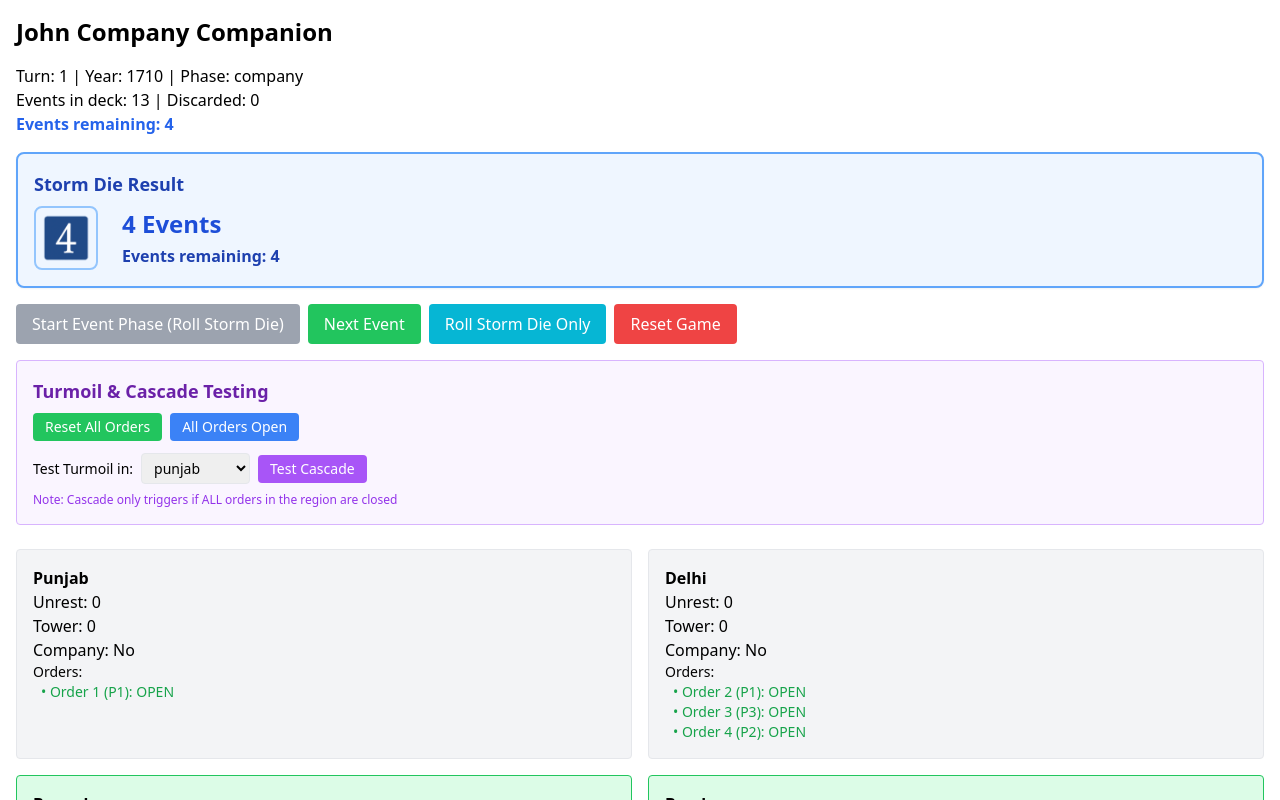
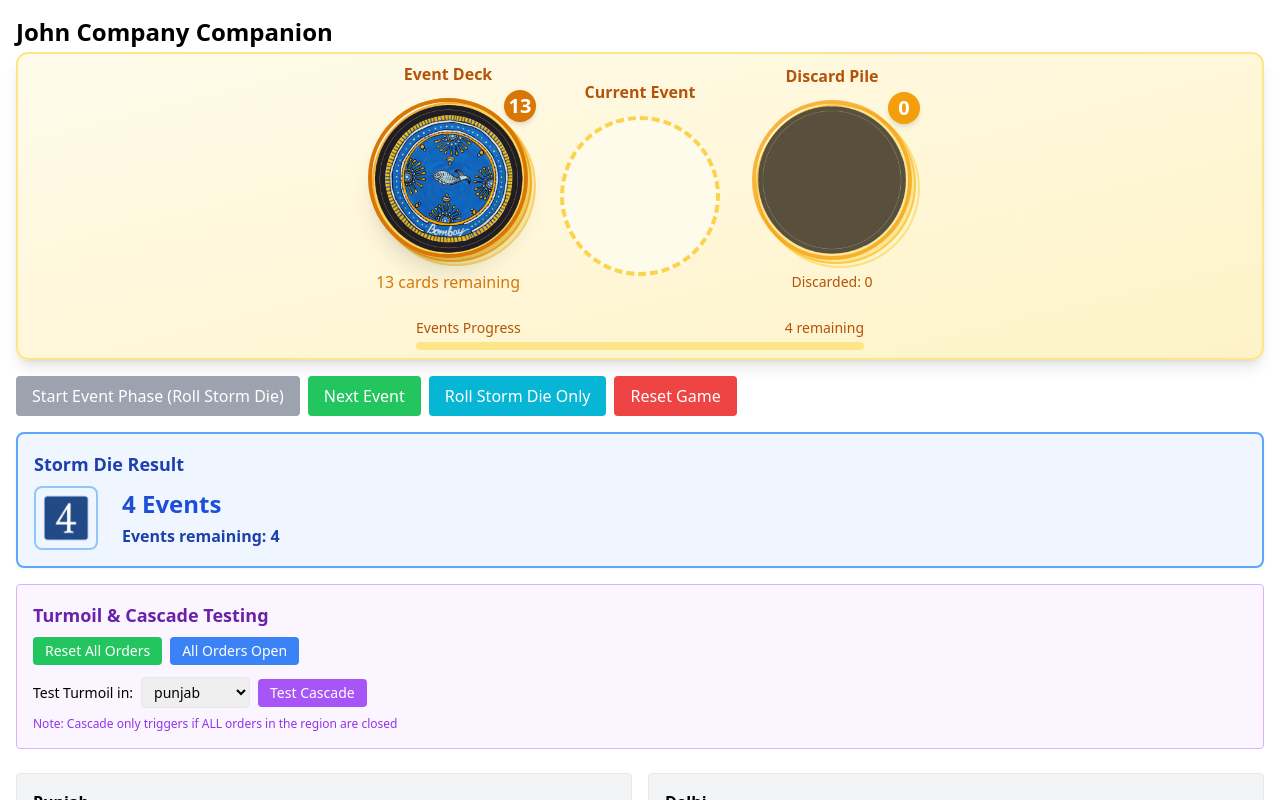
Before and after one commit to blakekwehrle/johncompany-app, a React (Vite) app in the folder client/: page / in a window 1280 px wide. Both pictures are taken after a click on the button "Start Event Phase (Roll Storm Die)". Shown: the top 800 px of the page. Built offline with nearby package versions, Linux system fonts and the light colour scheme.

Commit message:
prepping for UI overhall

```diff
--- a/client/src/App.tsx
+++ b/client/src/App.tsx
@@ -3,6 +3,18 @@
 import { REGION_IDS, type RegionId } from './data/initialState';
 import type { EventType } from './types/game';
 import { diceAnimation } from './data/storm';
+import { getEventDefinition } from './types/events';
+
+// Import ganjifa images
+import blank_img from './assets/images/ganjifa/backs/ganjifa_blank.png';
+import bengal_img from './assets/images/ganjifa/backs/ganjifa_bengal.png';
+import bombay_img from './assets/images/ganjifa/backs/ganjifa_bombay.png';
+import delhi_img from './assets/images/ganjifa/backs/ganjifa_delhi.png';
+import hyderabad_img from './assets/images/ganjifa/backs/ganjifa_hyderabad.png';
+import madras_img from './assets/images/ganjifa/backs/ganjifa_madras.png';
+import maratha_img from './assets/images/ganjifa/backs/ganjifa_maratha.png';
+import mysore_img from './assets/images/ganjifa/backs/ganjifa_mysore.png';
+import punjab_img from './assets/images/ganjifa/backs/ganjifa_punjab.png';
 
 function App() {
   const {
@@ -45,6 +57,36 @@
   const currentEvent = getCurrentEvent();
   const currentEventRegion = getCurrentEventRegion();
 
+  // Map region IDs to their back images
+  const regionBackImages: Record<string, string> = {
+    [REGION_IDS.PUNJAB]: punjab_img,
+    [REGION_IDS.DELHI]: delhi_img,
+    [REGION_IDS.BENGAL]: bengal_img,
+    [REGION_IDS.BOMBAY]: bombay_img,
+    [REGION_IDS.MARATHA]: maratha_img,
+    [REGION_IDS.HYDERABAD]: hyderabad_img,
+    [REGION_IDS.MYSORE]: mysore_img,
+    [REGION_IDS.MADRAS]: madras_img,
+  };
+
+  // Get the top card of the deck for display
+  const getTopDeckCard = () => {
+    if (gameState.eventDeck.length > 0) {
+      const topEventId = gameState.eventDeck[0];
+      const topEvent = getEventDefinition(topEventId);
+      return {
+        image: regionBackImages[topEvent.regionBack] || blank_img,
+        region: topEvent.regionBack
+      };
+    }
+    return {
+      image: blank_img,
+      region: 'Empty'
+    };
+  };
+
+  const topDeckCard = getTopDeckCard();
+
   const getEventColor = (type: EventType): string => {
     const colors = {
       windfall: 'bg-green-100 border-green-500',
@@ -63,20 +105,146 @@
 
   return (
     <div className="p-4">
-      <h1 className="text-2xl font-bold mb-4">John Company Companion</h1>
+      <h1 className="text-2xl font-bold mb-1">John Company Companion</h1>
 
       {/* Game Info */}
-      <div className="mb-4">
-        <p>Turn: {gameState.turn} | Year: {gameState.year} | Phase: {gameState.phase}</p>
-        <p>Events in deck: {gameState.eventDeck.length} | Discarded: {gameState.discardedEvents.length}</p>
+      {/* Ganjifa Card Display */}
+      <div className="mb-4 p-2 bg-gradient-to-br from-amber-50 to-amber-100 rounded-xl border-2 border-amber-200 shadow-lg">
+
+        <div className="flex flex-col md:flex-row justify-center items-center gap-8">
+          {/* Event Deck */}
+          <div className="text-center">
+            <h3 className="font-bold text-amber-700 mb-3">Event Deck</h3>
+            <div className="relative">
+              {/* Deck stack effect */}
+              <div className="absolute -bottom-2 -right-2 w-40 h-40 rounded-full border-2 border-amber-400 bg-amber-200 opacity-60"></div>
+              <div className="absolute -bottom-1 -right-1 w-40 h-40 rounded-full border-2 border-amber-500 bg-amber-300 opacity-80"></div>
+
+              {/* Top card */}
+              <img
+                src={topDeckCard.image}
+                alt={`Next region: ${topDeckCard.region}`}
+                className="w-40 h-40 rounded-full border-4 border-amber-600 shadow-xl relative z-10"
+              />
+
+              {/* Card count badge */}
+              <div className="absolute -top-2 -right-2 bg-amber-600 text-white rounded-full w-8 h-8 flex items-center justify-center text-xl font-bold shadow-md z-20">
+                {gameState.eventDeck.length}
+              </div>
+            </div>
+            <p className="mt-3 text-s text-amber-600">
+              {gameState.eventDeck.length} cards remaining
+            </p>
+
+          </div>
+
+          {/* Current Event Card */}
+          <div className="text-center">
+            <h3 className="font-bold text-amber-700 mb-3">Current Event</h3>
+            {currentEvent ? (
+              <div className="relative">
+                <img
+                  src={currentEvent.image}
+                  alt={currentEvent.title}
+                  className="w-40 h-40 rounded-full border-4 border-yellow-500 shadow-xl"
+                />
+                <div className="absolute -top-2 -right-2 bg-yellow-500 text-white rounded-full w-8 h-8 flex items-center justify-center text-sm font-bold shadow-md">
+                  !
+                </div>
+              </div>
+            ) : (
+              <div className="w-40 h-40 flex flex-col items-center justify-center border-4 border-dashed border-amber-300 rounded-full bg-amber-50">
+
+              </div>
+            )}
+            {currentEvent && (
+              <p className="mt-3 text-sm text-amber-700 font-medium">
+                Region: <span className="capitalize">{currentEventRegion}</span>
+              </p>
+            )}
+          </div>
+
+          {/* Discard Pile */}
+          <div className="text-center">
+            <h3 className="font-bold text-amber-700 mb-3">Discard Pile</h3>
+            <div className="relative">
+              {/* Discard stack effect */}
+              <div className="absolute -bottom-2 -right-2 w-40 h-40 rounded-full border-2 border-amber-300 bg-amber-100 opacity-60"></div>
+              <div className="absolute -bottom-1 -right-1 w-40 h-40 rounded-full border-2 border-amber-400 bg-amber-200 opacity-80"></div>
+
+              {/* Top discard */}
+              <img
+                src={blank_img}
+                alt="Discard pile"
+                className="w-40 h-40 rounded-full border-4 border-amber-500 opacity-75 relative z-10"
+              />
+
+              {/* Discard count badge */}
+              <div className="absolute -top-2 -right-2 bg-amber-500 text-white rounded-full w-8 h-8 flex items-center justify-center text-xl font-bold shadow-md z-20">
+                {gameState.discardedEvents.length}
+              </div>
+            </div>
+            <p className="mt-3 text-sm text-amber-700 font-medium">
+              Discarded: {gameState.discardedEvents.length}
+            </p>
+          </div>
+        </div>
+
+        {/* Event progress bar */}
         {gameState.eventsRemaining > 0 && (
-          <p className="text-blue-600 font-semibold">
-            Events remaining: {gameState.eventsRemaining}
-          </p>
+          <div className="mt-6 max-w-md mx-auto">
+            <div className="flex justify-between text-sm text-amber-700 mb-1">
+              <span>Events Progress</span>
+              <span>{gameState.eventsRemaining} remaining</span>
+            </div>
+            <div className="w-full bg-amber-200 rounded-full h-2">
+              <div
+                className="bg-amber-600 h-2 rounded-full transition-all duration-500"
+                style={{
+                  width: `${((gameState.storm.currentRoll?.value || 1) - gameState.eventsRemaining) / (gameState.storm.currentRoll?.value || 1) * 100}%`
+                }}
+              ></div>
+            </div>
+          </div>
         )}
       </div>
 
-      {/* Storm Die Display with Animation */}
+
+      {/* Controls */}
+      <div className="mb-4 space-x-2">
+        <button
+          onClick={startEventPhaseWithStorm}
+          disabled={isStartEventPhaseDisabled}
+          className="bg-blue-500 text-white px-4 py-2 rounded disabled:bg-gray-400"
+        >
+          Start Event Phase (Roll Storm Die)
+        </button>
+
+        <button
+          onClick={drawNextEvent}
+          disabled={isDrawNextEventDisabled}
+          className="bg-green-500 text-white px-4 py-2 rounded disabled:bg-gray-400"
+        >
+          Next Event
+        </button>
+
+        <button
+          onClick={rollStormDie}
+          disabled={gameState.storm.isRolling === true}
+          className="bg-cyan-500 text-white px-4 py-2 rounded disabled:bg-gray-400"
+        >
+          Roll Storm Die Only
+        </button>
+
+        <button
+          onClick={resetGame}
+          className="bg-red-500 text-white px-4 py-2 rounded"
+        >
+          Reset Game
+        </button>
+      </div>
+
+      {/* Storm Die Display  */}
       {((gameState.storm.isRolling || gameState.storm.currentRoll)) && (
         <div className="mb-4 p-4 border-2 border-blue-400 bg-blue-50 rounded-lg shadow-sm">
           <h3 className="text-lg font-bold text-blue-800 mb-2">
@@ -129,40 +297,6 @@
           </div>
         </div>
       )}
-
-      {/* Controls */}
-      <div className="mb-4 space-x-2">
-        <button
-          onClick={startEventPhaseWithStorm}
-          disabled={isStartEventPhaseDisabled}
-          className="bg-blue-500 text-white px-4 py-2 rounded disabled:bg-gray-400"
-        >
-          Start Event Phase (Roll Storm Die)
-        </button>
-
-        <button
-          onClick={drawNextEvent}
-          disabled={isDrawNextEventDisabled}
-          className="bg-green-500 text-white px-4 py-2 rounded disabled:bg-gray-400"
-        >
-          Next Event
-        </button>
-
-        <button
-          onClick={rollStormDie}
-          disabled={gameState.storm.isRolling === true}
-          className="bg-cyan-500 text-white px-4 py-2 rounded disabled:bg-gray-400"
-        >
-          Roll Storm Die Only
-        </button>
-
-        <button
-          onClick={resetGame}
-          className="bg-red-500 text-white px-4 py-2 rounded"
-        >
-          Reset Game
-        </button>
-      </div>
 
       {/* Event Display */}
       {currentEvent && (
@@ -285,27 +419,6 @@
         ))}
       </div>
 
-      <div className="mt-6">
-        <h3 className="font-bold mb-2">Order Connections</h3>
-        <div className="grid grid-cols-1 md:grid-cols-2 gap-4 text-sm">
-          {Object.values(gameState.orders).map(order => (
-            <div key={order.id} className={`p-2 border rounded ${order.open ? 'bg-green-50' : 'bg-red-50'}`}>
-              <div className="flex justify-between">
-                <span className="font-medium">Order {order.id}</span>
-                <span className={order.open ? 'text-green-600' : 'text-red-600'}>
-                  {order.open ? 'OPEN' : 'CLOSED'}
-                </span>
-              </div>
-              <div className="text-xs text-gray-600">
-                <div>Region: {order.region}</div>
-                <div>North Priority: {order.northPriority}</div>
-                <div>Neighbors: {order.neighbors.join(', ')}</div>
-              </div>
-            </div>
-          ))}
-        </div>
-      </div>
-
       {/* Debug Info */}
       <details className="mt-8">
         <summary className="cursor-pointer">Debug Info</summary>
--- a/client/src/store/index.ts
+++ b/client/src/store/index.ts
@@ -436,13 +436,13 @@
         }));
 
         // Safety timeout
-        setTimeout(() => {
-          const state = get();
-          if (state.gameState.storm.isRolling) {
-            console.warn('Rolling state timeout - cancelling');
-            get().cancelRollingState();
-          }
-        }, 10000);
+        // setTimeout(() => {
+        //   const state = get();
+        //   if (state.gameState.storm.isRolling) {
+        //     console.warn('Rolling state timeout - cancelling');
+        //     get().cancelRollingState();
+        //   }
+        // }, 10000);
       },
 
       completeStormRoll: (stormRoll: any) => {
--- a/client/src/types/events.ts
+++ b/client/src/types/events.ts
@@ -6,12 +6,11 @@
 import bombay_img from '../assets/images/ganjifa/backs/ganjifa_bombay.png';
 import delhi_img from '../assets/images/ganjifa/backs/ganjifa_delhi.png';
 import hyderabad_img from '../assets/images/ganjifa/backs/ganjifa_hyderabad.png';
-
 import madras_img from '../assets/images/ganjifa/backs/ganjifa_madras.png';
 import maratha_img from '../assets/images/ganjifa/backs/ganjifa_maratha.png';
 import mysore_img from '../assets/images/ganjifa/backs/ganjifa_mysore.png';
 import punjab_img from '../assets/images/ganjifa/backs/ganjifa_punjab.png';
-
+import blank_img from '../assets/images/ganjifa/backs/ganjifa_blank.png';
 import crisis_1_img from '../assets/images/ganjifa/ganjifa_crisis_1.png';
 import crisis_2_img from '../assets/images/ganjifa/ganjifa_crisis_2.png';
 import crisis_3_img from '../assets/images/ganjifa/ganjifa_crisis_3.png';
```
